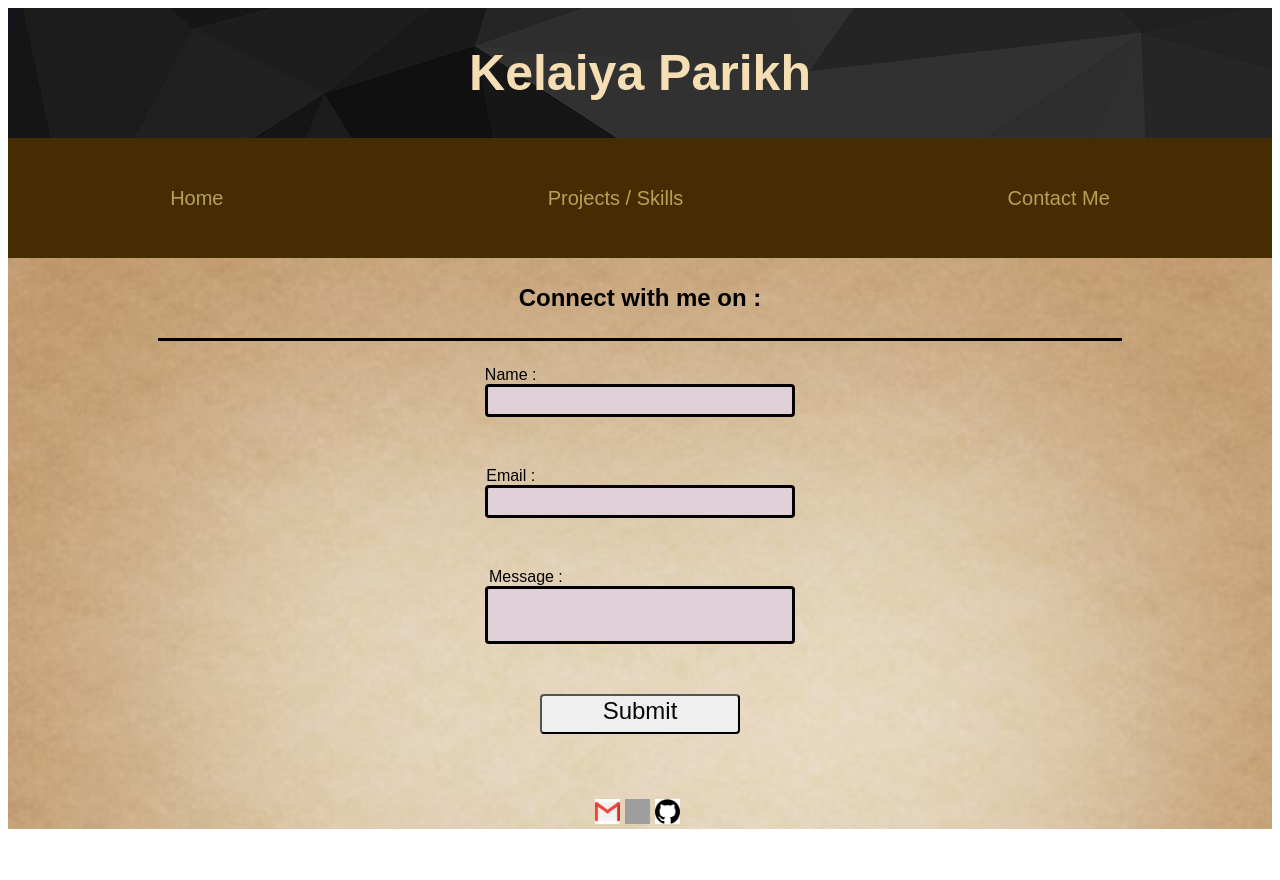
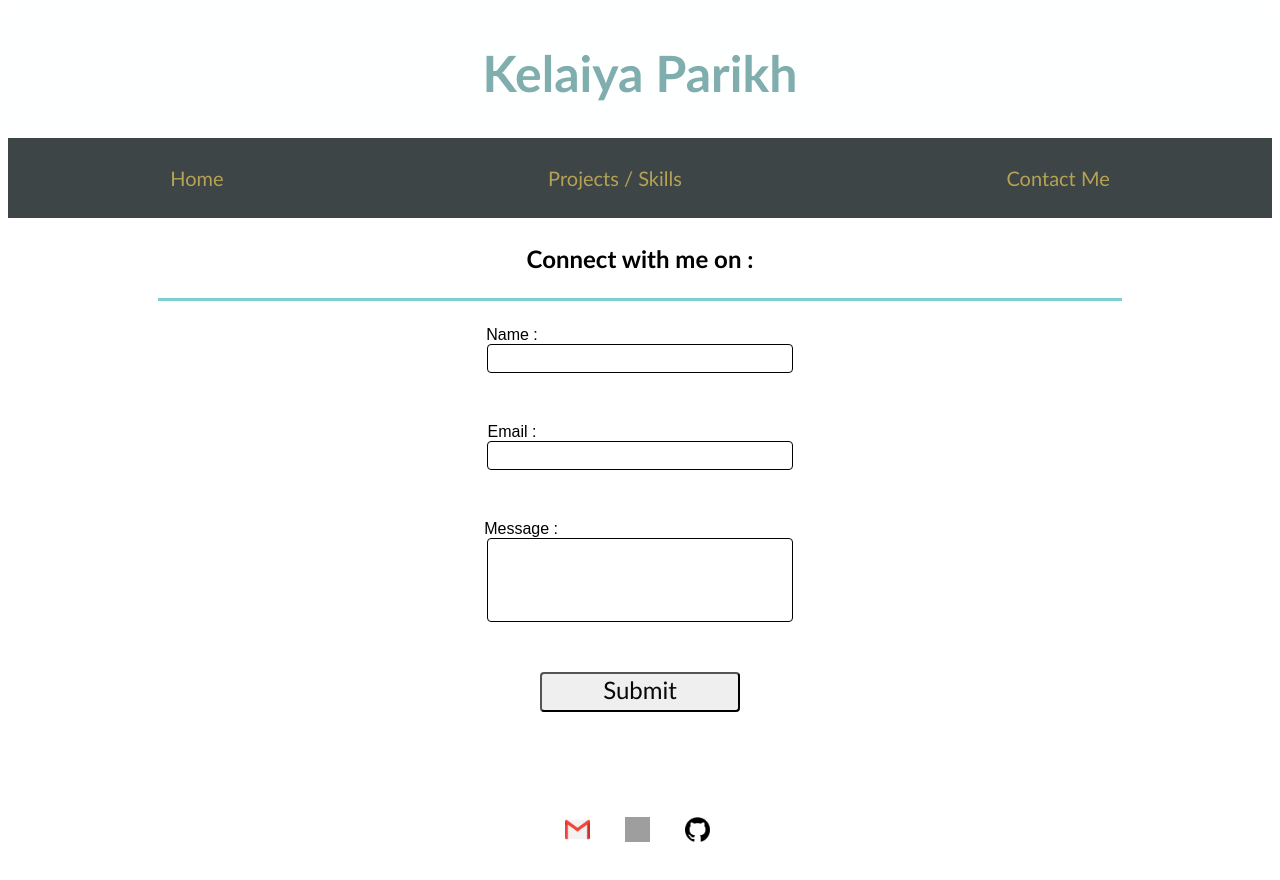
Before and after one commit to kelaiya/Portfolio, a React app: page /contact in a window 1280 px wide. Built offline with nearby package versions, Linux system fonts and the light colour scheme; grey boxes are pictures that could not be loaded.

Commit message:
final commit

```diff
--- a/client/components/Main.js
+++ b/client/components/Main.js
@@ -18,9 +18,14 @@ const Main = (props) => {
         </div>
         <h2 className="text slogan"> Motto of my life </h2>
         <p className="text"> The best preparation for tomorrow is doing your best today </p>
+        <h2 className="text slogan"> About me... </h2>
         <p className="text"> I'm a former teacher who decided to change careers and learn web development. I have spent the better part of the last 2 years learning how to code and have passed certifications in Java. </p>
         <p className="text">In May 2017, I entered my dreamland the Grace Hopper Program by Fullstack Academy. It is an all women coding bootcamp. This is a place that changed my life. I learned all the cutting-edge technologies and now I am ready to apply these newfound skills to an engineering role.</p>
         <p className="text"> What I love about coding is being able create something tangible out of an idea, and along the way being constantly challenged and forced to think creatively for a solution. I am extremely hard worker, who loves working in teams and learning new things. </p>
+        <h2 className="text slogan"> I love to... </h2>
+        <p className="text"> Sing. I gave several stage shows singing Bollywood songs </p>
+        <p className="text"> Explore the world. I recently went to Japan and rejuvenate in its endless beauty </p>
+        <p className="text"> Ofcourse, to code. I love because it is a usable art. </p>
         <div className="logos">
           <a className="icon" href="mailto:kelaiyarao1@gmail.com">
             <img className="logo-img" src="/gmail.png" />
--- a/client/components/Projects.js
+++ b/client/components/Projects.js
@@ -62,7 +62,7 @@ export default class Projects extends Component{
 				        <div>
 				        	<h3 className="text"> Skye </h3>
 				        	<p className="text"><b> Description: </b>A mobile app that tracks your location, obtains accurate weather information, and then suggests    things to do based on the forecast. </p>
-									<p className="text"><b> Description: </b>Technologies used: React-Native, Stack Navigation </p>
+									<p className="text"><b> Technologies used: </b>React-Native, Stack Navigation, CSS </p>
 				        	<div className="video">
 				        		<YouTube videoId="iZTnL2dbpvU" />
 				        	</div>
--- a/public/style.css
+++ b/public/style.css
@@ -3,33 +3,35 @@ body {
 }
 
   .title{
-    font-family: fantasy;
-    background-image: url(background.jpg);
+    font-family: "Trebuchet MS", Helvetica, sans-serif;
     font-size: 50px;
     display: flex;
     justify-content: center;
     align-items: center;
     height: 130px;
-    color: wheat;
+    color: #80adad;
     margin: unset;
+    background-color: #feffff;
   }
 
   .nav {
     display: flex;
     align-items: center;
-    height: 15vh;
+    height: 10vh;
     justify-content: space-around;
     flex-wrap: wrap;
     width: 100%;
-    background-color: #462c03;
-    font-family: unset;
+    background-color: #3d4546;
+    font-family: "Trebuchet MS", Helvetica, sans-serif;
     font-size: 25px;
   }
 
   .content{
-    background-image: url(bodyBack3.jpg);
+    /*background-image: url(bodyBack3.jpg);
     background-repeat: no-repeat;
     background-size: cover;
+*/
+background-color: cream;
   }
 
   .link{
@@ -43,7 +45,7 @@ body {
     margin-right: 100px;
     margin-top: 50px;
     border-radius: 4px;
-    height: 200px;
+    height: 400px;
     justify-content: center;
     align-items: center;
     width: calc(100% - 200px);
@@ -51,7 +53,7 @@ body {
 
   .text{
     margin: 30px;
-    /*color: #7d796f;*/
+    font-family: "Trebuchet MS", Helvetica, sans-serif;
     color: black;
     margin-left: 150px;
     margin-right: 150px;
@@ -60,21 +62,26 @@ body {
   .slogan{
     border-bottom: solid;
     width: calc(100% - 300px);
+    font-family: "Trebuchet MS", Helvetica, sans-serif;
+    border-color: #7dd0cf;
   }
 
   .skills{
     display: flex;
     justify-content: space-around;
+    font-family: "Trebuchet MS", Helvetica, sans-serif;
   }
 
   .subtitle{
+    font-family: "Trebuchet MS", Helvetica, sans-serif;
     height: 80px;
     color: black;
     display: flex;
     justify-content: center;
     align-items: center;
     margin: unset;
-    border-bottom: black solid;
+    border-bottom: solid;
+    border-color: #7dd0cf;
     margin-left: 150px;
     margin-right: 150px;
     width: calc(100% - 300px);
@@ -103,24 +110,24 @@ body {
     margin-left: 150px;
     margin-right: 150px;
     margin-bottom: 25px;
-    height:25px;
+    height: 25px;
     justify-content: left;
-    border: 3px solid #020202;
+    border: 1px solid #020202;
     border-radius: 4px;
     width: 300px;
-    background-color: #e0d1d8
+    background-color: #ffffff;
 }
 .input1 {
     display: flex;
     margin-left: 150px;
     margin-right: 150px;
     margin-bottom: 25px;
-    height:50px;
+    height: 80px;
     justify-content: left;
-    border: 3px solid #020202;
+    border: 1px solid #020202;
     border-radius: 4px;
     width: 300px;
-    background-color: #e0d1d8
+    background-color: #ffffff;
 }
 
 
@@ -134,7 +141,7 @@ body {
 
   .label1{
     display: flex;
-    margin-right: calc(100% - 38% - 150px);
+    margin-right: calc(100% - 36% - 150px);
     margin-top: 25px;
     justify-content: center;
   }
@@ -149,17 +156,18 @@ body {
     display: flex;
     justify-content: center;
     margin:25px;
+    font-family: "Trebuchet MS", Helvetica, sans-serif;
   }
 
   .button:hover {
-    background-color: pink;
-    color: light pink;
+    background-color: grey;
+    color: light blue;
   }
 
   .logos{
     display: flex;
     height: 30px;
-    margin: 40px;
+    margin: 80px;
     flex-direction: row;
     justify-content: center;
     /* width: 33%; */
@@ -169,6 +177,7 @@ body {
   .icon{
     height: 30px;
     width: 30px;
+    margin: 15px;
   }
 
   .logo-img{
```
Also changed, not shown: public/favicon.ico (added), public/favicon1.png (added).
